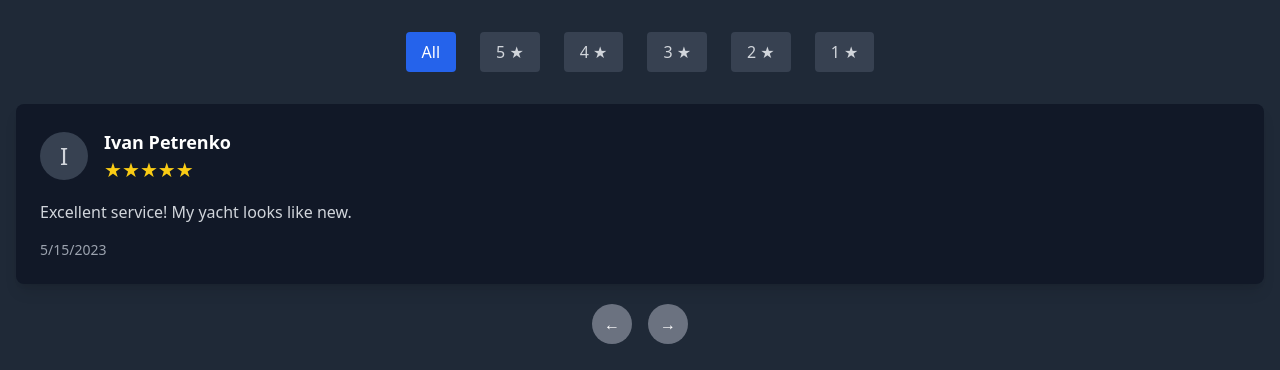
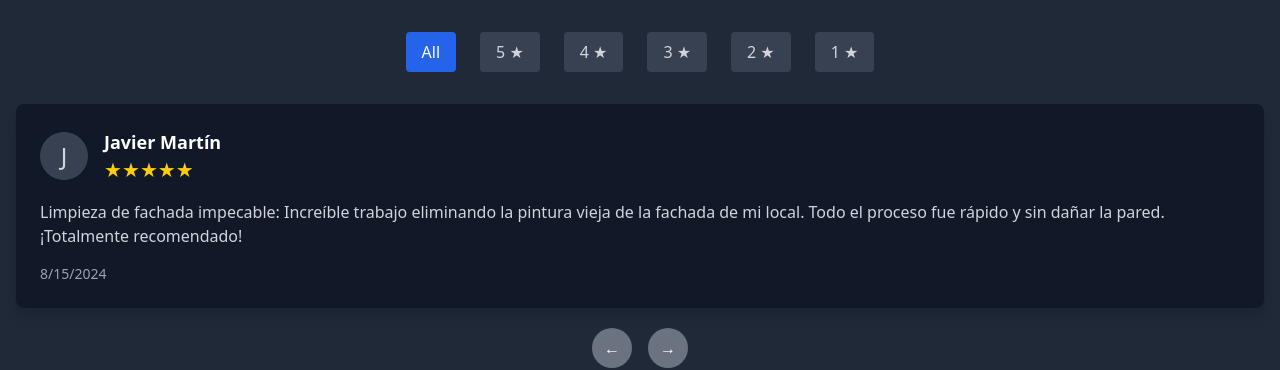
Before and after one commit to KavunVadim/mobileMetalClean, a React (Vite) app: page / in a window 1280 px wide. Shown: the part 4520-4890 px from the top of the page. Built offline with nearby package versions, Linux system fonts and the light colour scheme.

Commit message:
add: reviews

```diff
--- a/src/components/Reviews.tsx
+++ b/src/components/Reviews.tsx
@@ -12,24 +12,35 @@ interface Review {
 const getInitialReviews = (): Review[] => [
   {
     id: 1,
-    name: 'Ivan Petrenko',
+    name: 'Javier Martín',
     rating: 5,
-    comment: 'Excellent service! My yacht looks like new.',
-    createdAt: '2023-05-15T10:30:00Z',
+    comment:
+      'Limpieza de fachada impecable: Increíble trabajo eliminando la pintura vieja de la fachada de mi local. Todo el proceso fue rápido y sin dañar la pared. ¡Totalmente recomendado!',
+    createdAt: '2024-08-15T10:30:00Z',
   },
   {
     id: 2,
-    name: 'Olena Kovalenko',
-    rating: 4,
-    comment: 'Very professional team. Highly recommend!',
-    createdAt: '2023-05-14T14:45:00Z',
+    name: 'Carlos Rodríguez',
+    rating: 5,
+    comment:
+      'Restauración de barco perfecta: Mi velero tenía óxido y pintura deteriorada, pero después del servicio de Eco Laser Clean quedó como nuevo. ¡Gran profesionalismo y rapidez!',
+    createdAt: '2024-05-14T14:45:00Z',
   },
   {
     id: 3,
-    name: 'Mykhailo Shevchenko',
+    name: 'Marta López',
     rating: 5,
-    comment: 'Impressive results. Thanks for the excellent work!',
-    createdAt: '2023-05-13T09:15:00Z',
+    comment:
+      'Eliminación de óxido con láser: Llamé para eliminar grafitis en la persiana de mi negocio y en menos de una hora estaba impecable. Atención rápida y un equipo muy amable.',
+    createdAt: '2024-07-13T09:15:00Z',
+  },
+  {
+    id: 4,
+    name: 'Laura Fernández',
+    rating: 5,
+    comment:
+      'Servicio rápido y eficiente: Llamé para eliminar grafitis en la persiana de mi negocio y en menos de una hora estaba impecable. Atención rápida y un equipo muy amable.',
+    createdAt: '2024-02-12T16:20:00Z',
   },
 ];
 
@@ -70,7 +81,15 @@ const ReviewCard = ({ review }: { review: Review }) => {
   );
 };
 
-const Modal = ({ show, onClose, children }: { show: boolean; onClose: () => void; children: React.ReactNode }) => {
+const Modal = ({
+  show,
+  onClose,
+  children,
+}: {
+  show: boolean;
+  onClose: () => void;
+  children: React.ReactNode;
+}) => {
   if (!show) return null;
 
   return (
```
